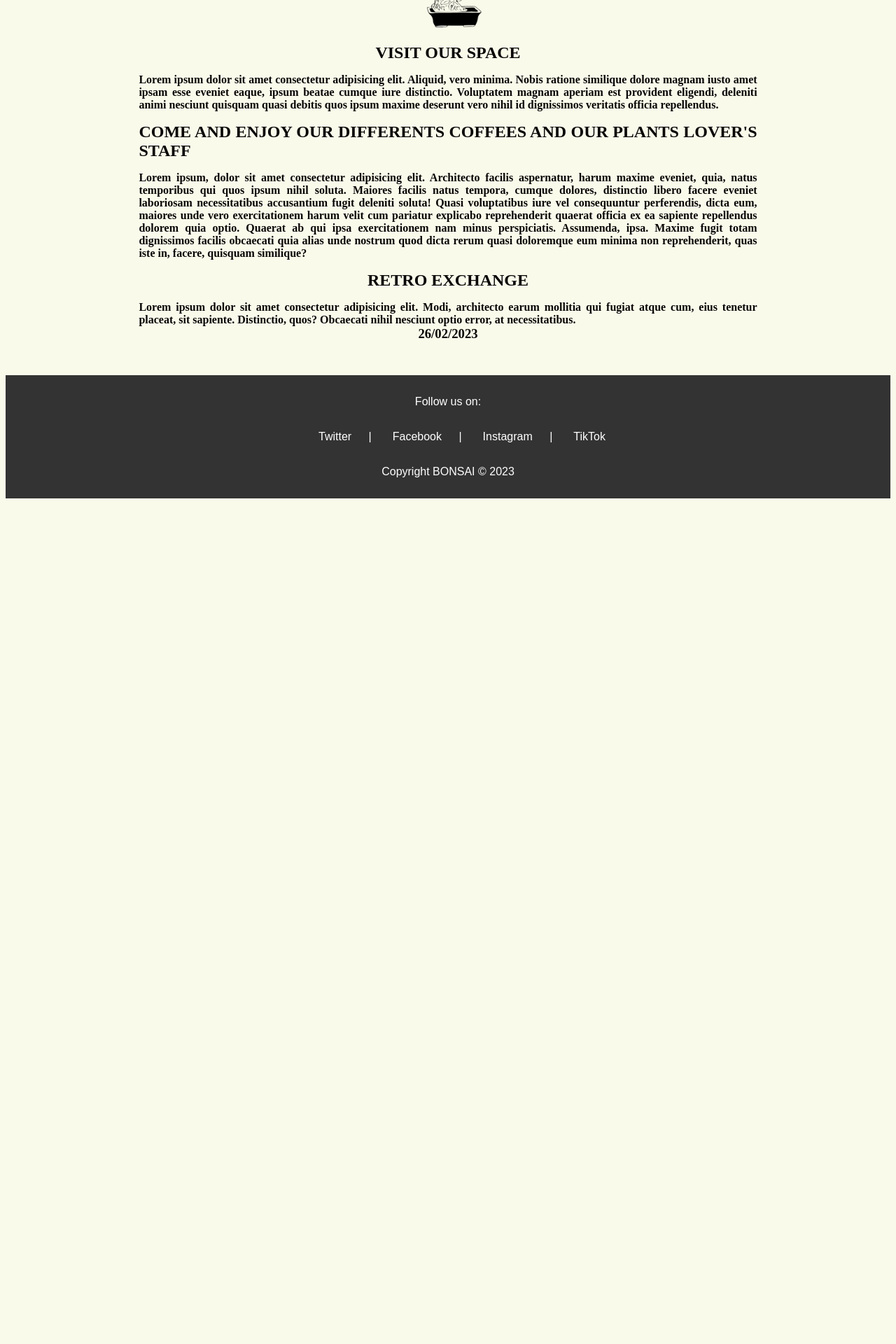
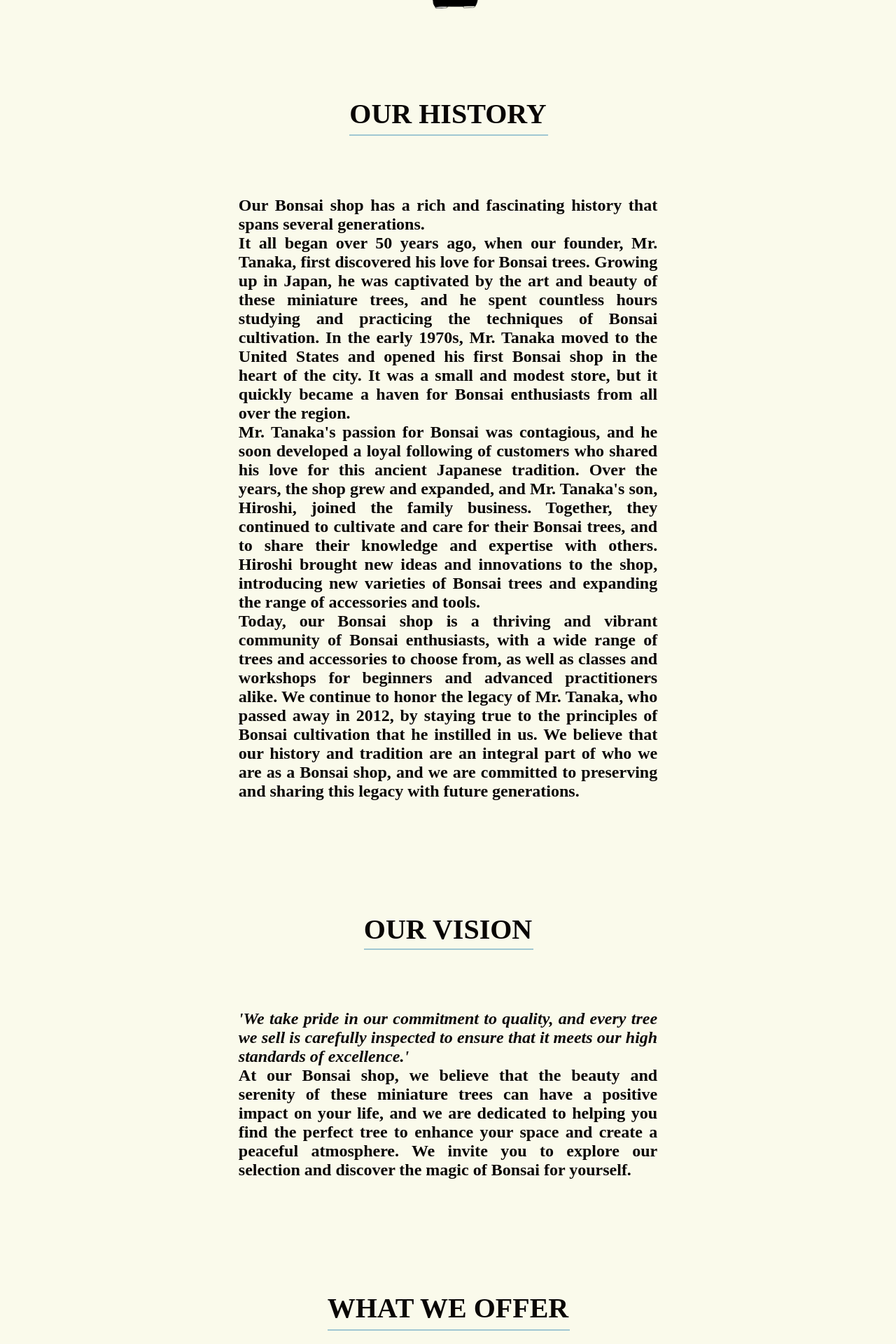
Before and after one commit to miriamfraga/shop, an Angular app: page /Home in a window 1280 px wide. Shown: the part 540-2460 px from the top of the page at 70% size. Before the commit the page ends 1260 px from the top, so only its background shows below. Built offline with nearby package versions, Linux system fonts and the light colour scheme; a web font is replaced by a local one.

Commit message:
ai text for about page - move from homepage

```diff
--- a/src/app/pages/home/home.component.html
+++ b/src/app/pages/home/home.component.html
@@ -1,15 +1,28 @@
 <section class="section__home">
     <div class="section__div">
-        <h1>THE BONSAI EXPERIENCE</h1>
         <img src="./assets/noback.png" alt="logo" class="animation">
     </div>
     <div class="section__div__content">
-        <h2>VISIT OUR SPACE</h2>
-        <h4>Lorem ipsum dolor sit amet consectetur adipisicing elit. Aliquid, vero minima. Nobis ratione similique dolore magnam iusto amet ipsam esse eveniet eaque, ipsum beatae cumque iure distinctio. Voluptatem magnam aperiam est provident eligendi, deleniti animi nesciunt quisquam quasi debitis quos ipsum maxime deserunt vero nihil id dignissimos veritatis officia repellendus.</h4>
-        <h2>COME AND ENJOY OUR DIFFERENTS COFFEES AND OUR PLANTS LOVER'S STAFF</h2>
-        <h4>Lorem ipsum, dolor sit amet consectetur adipisicing elit. Architecto facilis aspernatur, harum maxime eveniet, quia, natus temporibus qui quos ipsum nihil soluta. Maiores facilis natus tempora, cumque dolores, distinctio libero facere eveniet laboriosam necessitatibus accusantium fugit deleniti soluta! Quasi voluptatibus iure vel consequuntur perferendis, dicta eum, maiores unde vero exercitationem harum velit cum pariatur explicabo reprehenderit quaerat officia ex ea sapiente repellendus dolorem quia optio. Quaerat ab qui ipsa exercitationem nam minus perspiciatis. Assumenda, ipsa. Maxime fugit totam dignissimos facilis obcaecati quia alias unde nostrum quod dicta rerum quasi doloremque eum minima non reprehenderit, quas iste in, facere, quisquam similique?</h4>
-        <h2>RETRO EXCHANGE</h2>
-        <h4>Lorem ipsum dolor sit amet consectetur adipisicing elit. Modi, architecto earum mollitia qui fugiat atque cum, eius tenetur placeat, sit sapiente. Distinctio, quos? Obcaecati nihil nesciunt optio error, at necessitatibus.</h4>
+        <div class="column">
+            <h1 class="title">OUR HISTORY</h1>
+            <h2>{{history1}}</h2>
+            <h2>{{history2}}</h2>
+            <h2>{{history3}}</h2>
+            <h2>{{history4}}</h2>
+        </div>
+        <div class="column">
+            <h1 class="title">OUR VISION</h1>
+            <h1><i>{{h2}}</i></h1>
+            <h2>{{h22}}</h2>
+        </div>
+        <div class="column">
+            <h1 class="title">WHAT WE OFFER</h1>
+            <h2>{{p1}}</h2>
+            <h2>{{p2}}</h2>
+            <h2>{{p3}}</h2>
+        </div>
+
+
     </div>
     <h3 class="date">{{date | date: "dd/MM/yyyy"}}</h3>
 </section>
--- a/src/app/pages/home/home.component.scss
+++ b/src/app/pages/home/home.component.scss
@@ -1,22 +1,24 @@
 *{
     margin: 0 auto;
 }
-.section__home{
+
+.section__home {
     flex-direction: column;
     justify-self: center;
     justify-items: center;
     max-width: 600%;
-    margin: 0 auto 3em auto;
+    margin: 0 auto 1.5em auto;
     padding: 0 5em;
     display:flex;
     flex-direction: column;
     text-align: justify;
-    .section__div{
-        display:flex;
+    .section__div {
+        display: flex;
         align-items: center;
         flex-direction: column;
+        }
         img {
-            &.animation{
+            &.animation {
                 width: 40%;
                 animation: animation 3s ease 0s 1 normal backwards;
                 background-color: transparent;
@@ -50,12 +52,30 @@
     }
     .section__div__content {
         display: flex;
-        width: 80%;
+        width: calc(60% - 1em);
         flex-direction: column;
         justify-content: center;
-        gap: 1em;
-        h1 {
-            padding: 2em;
+        gap: 2em;
+        .column {
+            display: flex;
+            flex-wrap: wrap;
+            flex-direction: column;
+            padding: 1.5em;
+            .title {
+                font-size: 250%;
+                margin: 2em auto;
+                &:after {
+                    content: "";
+                    margin: 2% 0;
+                    display: flex;
+                    flex-direction: column;
+                    width: 100%;
+                    color: #A0C7D2;
+                    border: 1px solid #A0C7D2;
+                }
+            }
         }
     }
-}
+    .date {
+        margin: 3em auto;
+    }
--- a/src/app/pages/home/home.component.ts
+++ b/src/app/pages/home/home.component.ts
@@ -6,5 +6,16 @@ import { Component } from '@angular/core';
   styleUrls: ['./home.component.scss']
 })
 export class HomeComponent {
+
+  public history1 : string = "Our Bonsai shop has a rich and fascinating history that spans several generations."
+  public history2 : string = "It all began over 50 years ago, when our founder, Mr. Tanaka, first discovered his love for Bonsai trees. Growing up in Japan, he was captivated by the art and beauty of these miniature trees, and he spent countless hours studying and practicing the techniques of Bonsai cultivation. In the early 1970s, Mr. Tanaka moved to the United States and opened his first Bonsai shop in the heart of the city. It was a small and modest store, but it quickly became a haven for Bonsai enthusiasts from all over the region."
+  public history3 : string = "Mr. Tanaka's passion for Bonsai was contagious, and he soon developed a loyal following of customers who shared his love for this ancient Japanese tradition. Over the years, the shop grew and expanded, and Mr. Tanaka's son, Hiroshi, joined the family business. Together, they continued to cultivate and care for their Bonsai trees, and to share their knowledge and expertise with others. Hiroshi brought new ideas and innovations to the shop, introducing new varieties of Bonsai trees and expanding the range of accessories and tools."
+  public history4 : string = "Today, our Bonsai shop is a thriving and vibrant community of Bonsai enthusiasts, with a wide range of trees and accessories to choose from, as well as classes and workshops for beginners and advanced practitioners alike. We continue to honor the legacy of Mr. Tanaka, who passed away in 2012, by staying true to the principles of Bonsai cultivation that he instilled in us. We believe that our history and tradition are an integral part of who we are as a Bonsai shop, and we are committed to preserving and sharing this legacy with future generations.";
+  public p1 : string = "Whether you are an experienced collector or new to the world of Bonsai, our shop offers a range of trees to suit your style and preferences.";
+  public p2 : string = "We have a wide selection of species, which includes the classic favourites such as the Japanese maple and juniper, as well as lesser-known varieties, which offer a unique and striking aesthetic. Our Bonsai trees are not only beautiful, but also represent a symbol of harmony, peace, and balance: each tree is unique, with its own distinctive shape, color, and character, and has been meticulously tended to by our team of skilled and knowledgeable Bonsai artists.";
+  public p3 : string = "Besides Bonsais, we also offer a range of accessories, including pots, tools, and soil, to help you care for your Bonsai and keep it healthy and vibrant for years to come. To whomever might be interested, we provide a range of workshops and classes to help people learn about the art of Bonsai and to develop their own skills and techniques. In fact, our goal is not just to sell Bonsai trees but to foster a deeper appreciation and understanding of this ancient art form.";
+  public h2 : string = "'We take pride in our commitment to quality, and every tree we sell is carefully inspected to ensure that it meets our high standards of excellence.'";
+  public h22 : string = "At our Bonsai shop, we believe that the beauty and serenity of these miniature trees can have a positive impact on your life, and we are dedicated to helping you find the perfect tree to enhance your space and create a peaceful atmosphere. We invite you to explore our selection and discover the magic of Bonsai for yourself.";
+
   public date = new Date();
 }
```
